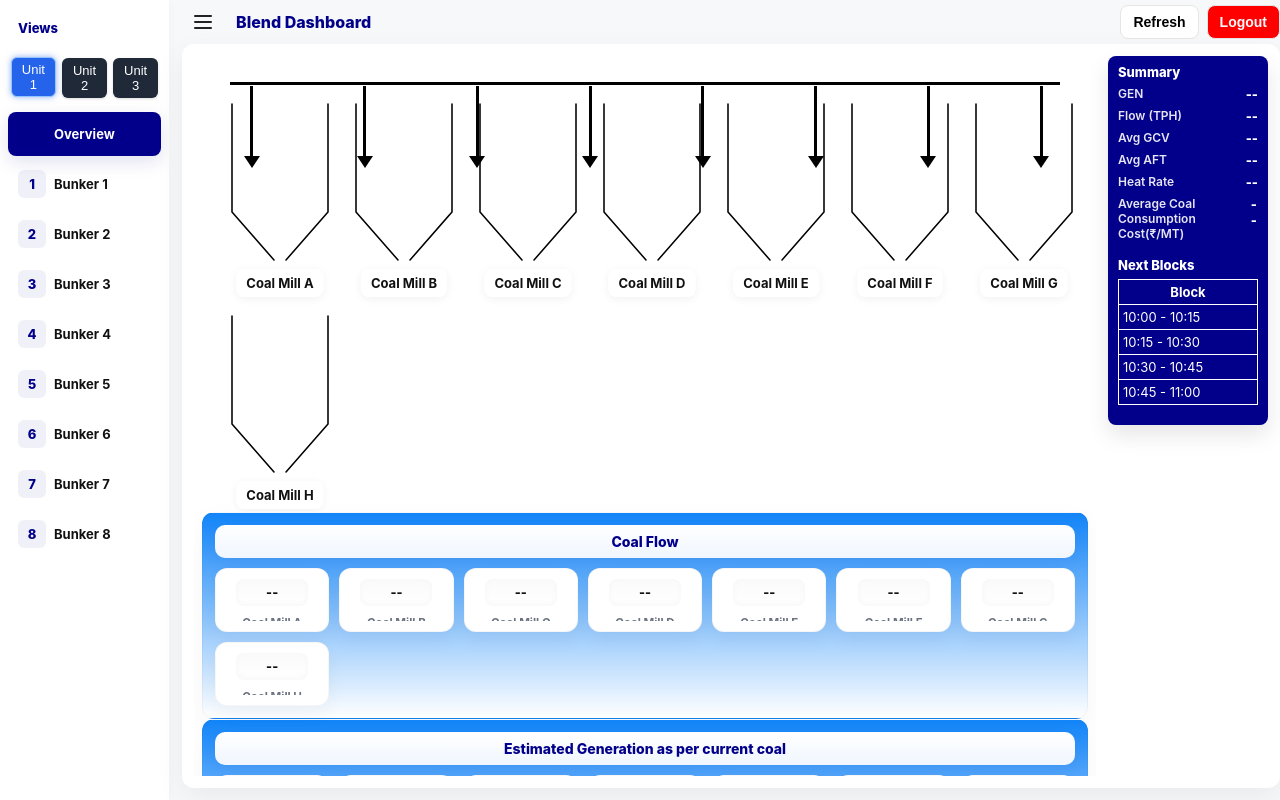
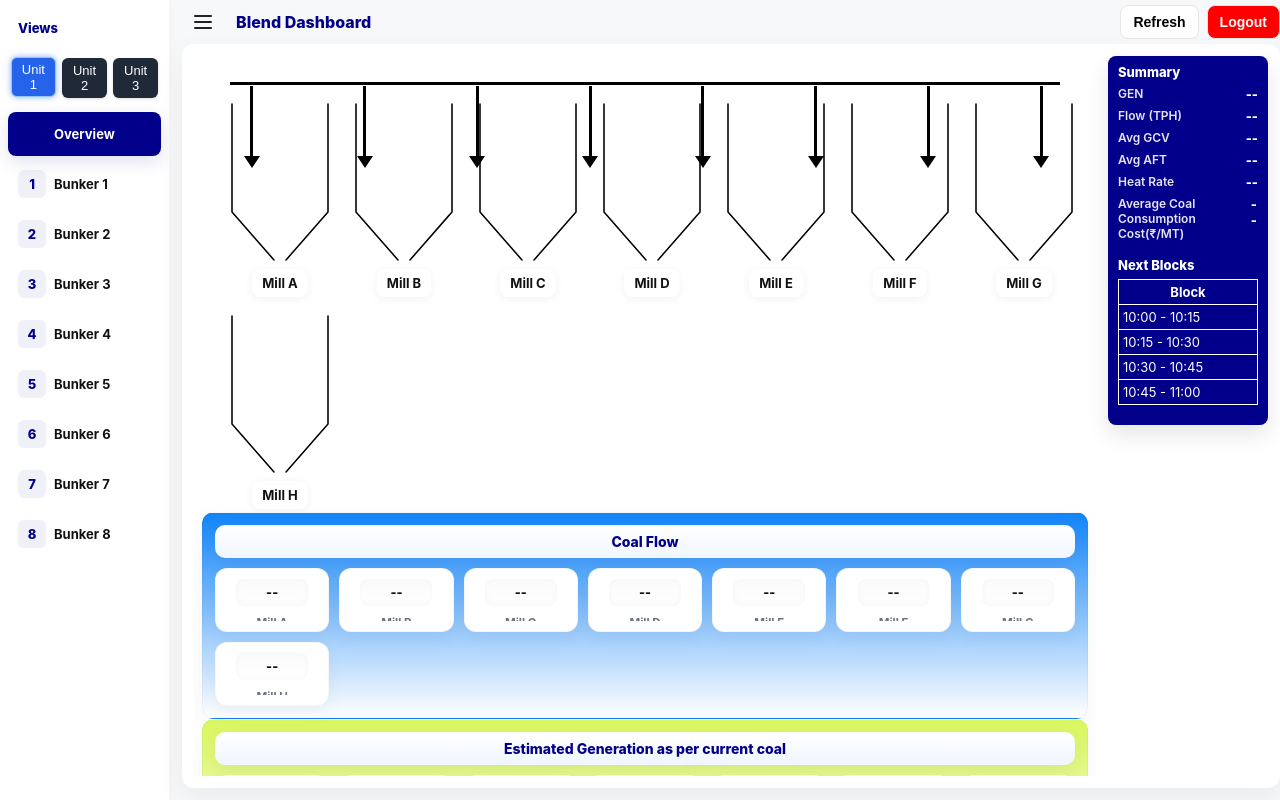
Before and after one commit to shahjoyal/reactview2, a React (Vite) app: page / in a window 1280 px wide. Built offline with nearby package versions, Linux system fonts and the light colour scheme; no server answers.

Commit message:
Update BunkersGrid.jsx

```diff
--- a/src/components/BunkersGrid.jsx
+++ b/src/components/BunkersGrid.jsx
@@ -1159,7 +1159,7 @@ export default function BunkersGrid({
             return (
               <div key={idx} className="bunker" data-bunker={idx} onClick={() => onOpenSingle(idx)} style={{ position:'relative' }}>
                 <svg viewBox="0 0 100 150" preserveAspectRatio="xMidYMid meet" />
-                <div className="label">Coal Mill {String.fromCharCode(65 + idx)}</div>
+                <div className="label"> Mill {String.fromCharCode(65 + idx)}</div>
               </div>
             );
           })}
@@ -1172,14 +1172,14 @@ export default function BunkersGrid({
             {flows.map((f, idx) => (
               <div key={idx} className="coal-box" id={`coalFlowBox-${idx}`} data-bunker={idx}>
                 <div className="value">{safeFmt(f)}</div>
-                <div className="label">Coal Mill {String.fromCharCode(65 + idx)}</div>
+                <div className="label">Mill {String.fromCharCode(65 + idx)}</div>
               </div>
             ))}
           </div>
         </div>
 
         {/* Estimated Generation (current bottom coal) */}
-        <div className="coal-flow-wrap">
+        <div className="coal-flow-wrap2">
           <div className="coal-flow-title">Estimated Generation as per current coal</div>
           <div className="coal-flow-grid" id="estimatedGenGrid">
             {Array.from({ length: NUM }).map((_, idx) => {
```
